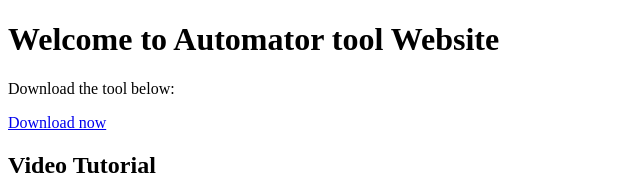
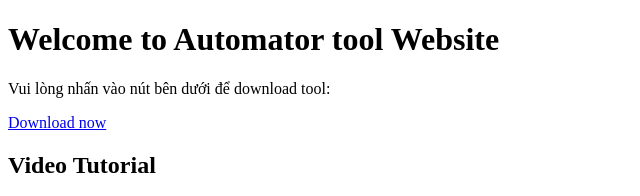
Before and after one commit to DarknightMu/Download, a plain HTML site: page index.html in a window 1280 px wide. Shown: the top 196 px of the page, without its empty margins (0-640 px from the left). Drawn offline with Linux system fonts and the light colour scheme.

Commit message:
Update index.html

```diff
--- a/index.html
+++ b/index.html
@@ -7,7 +7,7 @@
 </head>
 <body>
     <h1>Welcome to Automator tool Website</h1>
-    <p>Download the tool below:</p>
+    <p>Vui lòng nhấn vào nút bên dưới để download tool:</p>
     <a href="https://drive.google.com/file/d/13IHAHpciy3DgKtSaWWTOwoSemANUf2hn/view" target="_blank">Download now</a>
 
 
```
